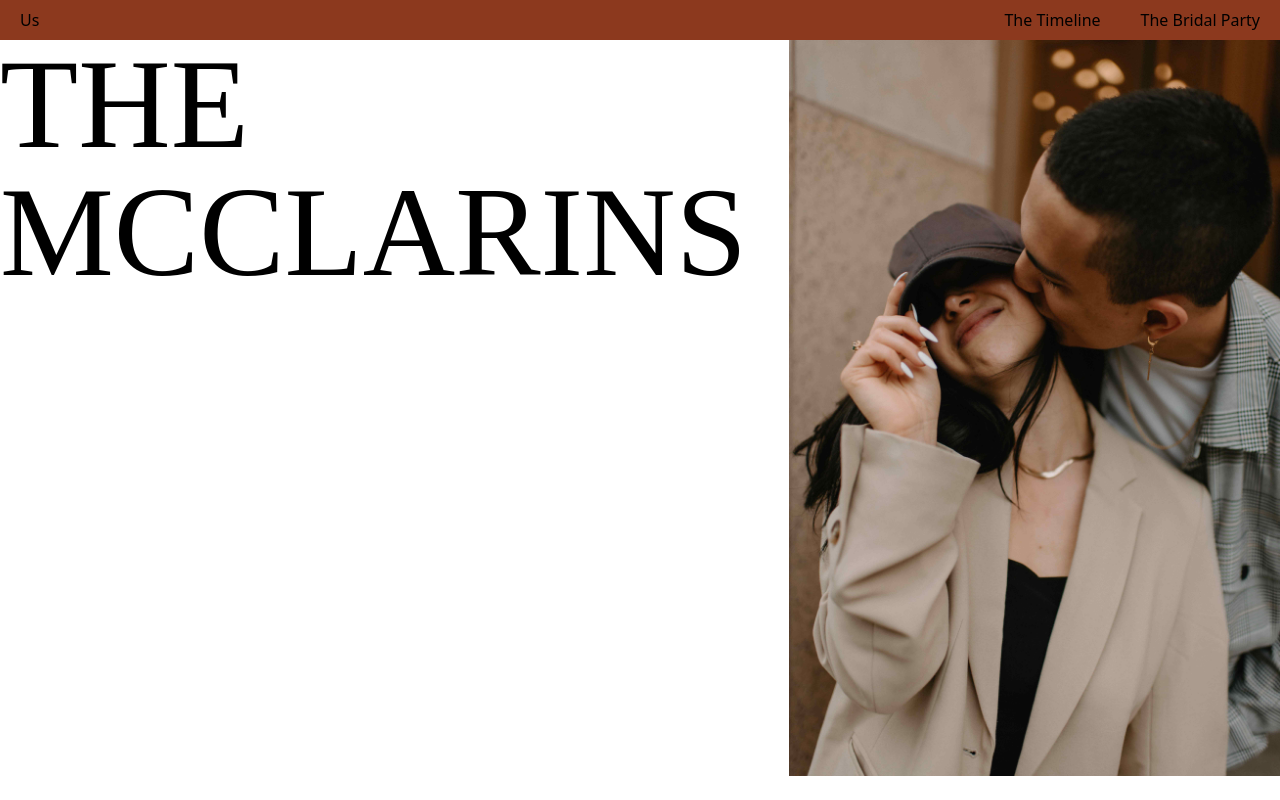
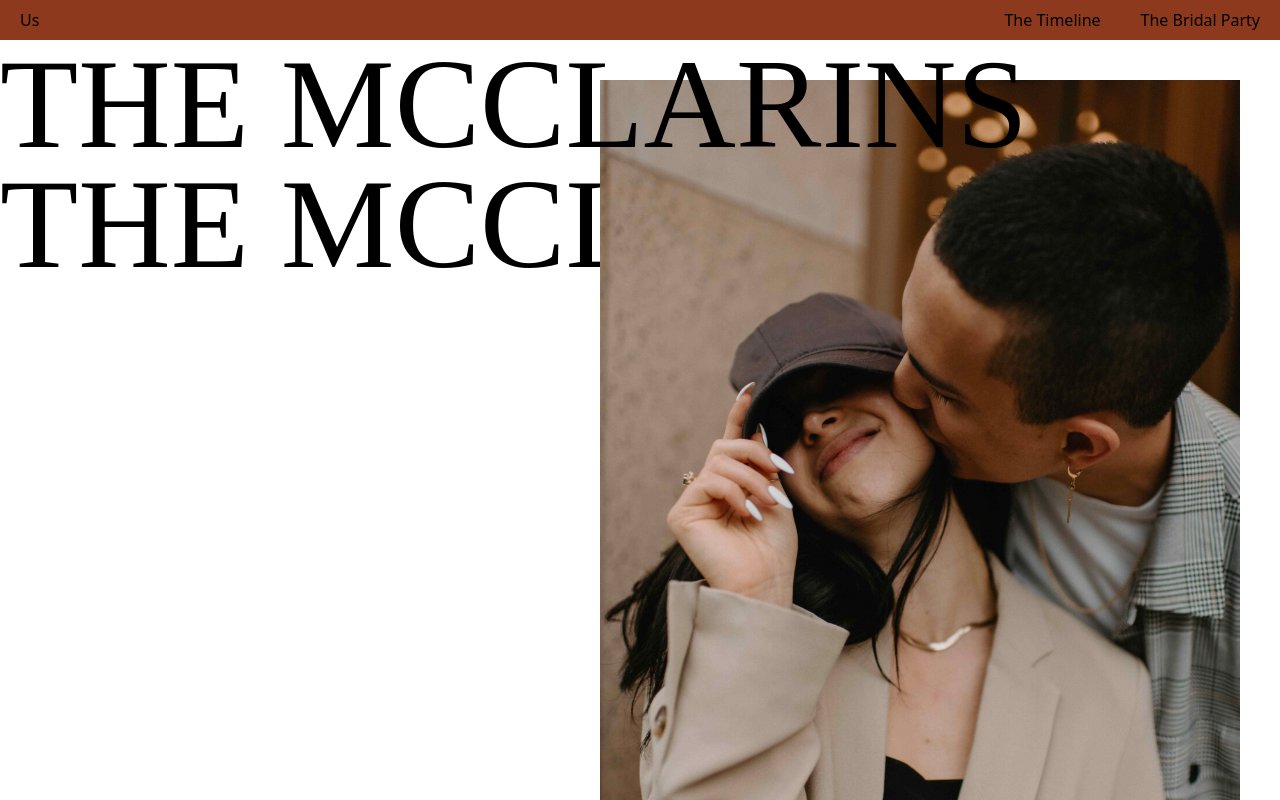
Before and after one commit to gnieb/wedding-cermony-site, a React (Create React App) app: page / in a window 1280 px wide. Shown: the top 800 px of the page. Built offline with nearby package versions, Linux system fonts and the light colour scheme.

Commit message:
style the home page

```diff
--- a/src/pages/Home.js
+++ b/src/pages/Home.js
@@ -12,8 +12,9 @@ export const Home = () => {
 
     return(
         <div className="flex">
-            <div className="font-scripty text-9xl">THE MCCLARINS</div>
-            <div className="w-1/2">
+            <div className="absolute z-50 w-screen font-scripty text-9xl">THE MCCLARINS</div>
+            <div className="absolute top-40 z-10 w-screen font-scripty text-9xl">THE MCCLARINS</div>
+            <div className="w-1/2 absolute z-20 right-10 top-20 ">
                 <img src={us1} alt="us" />
             </div>
         </div>
```
